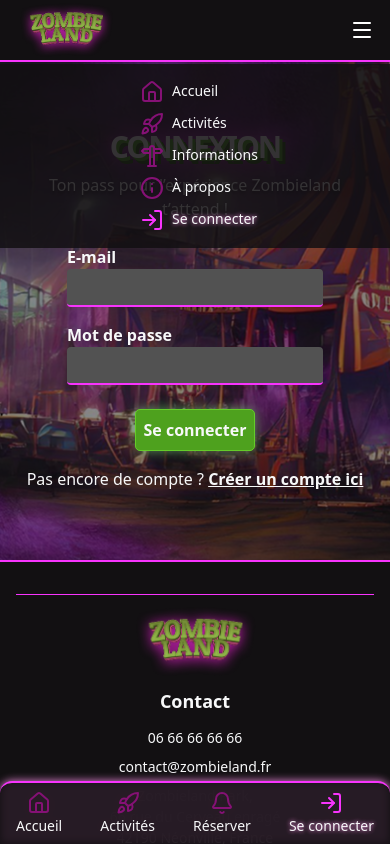
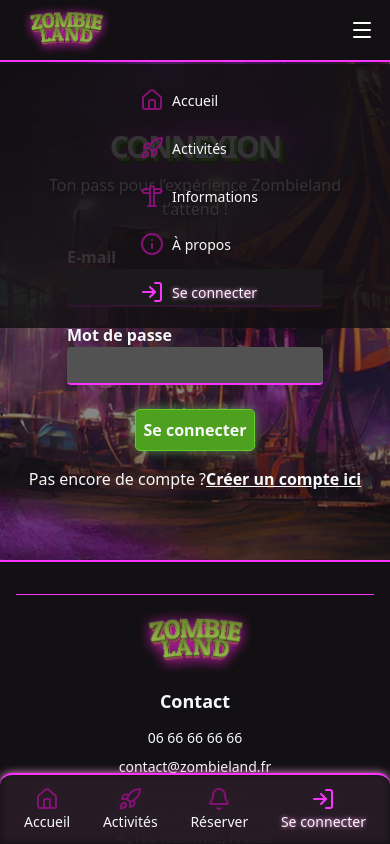
Before and after one commit to melanie-saunier/zombieland, a Next.js app in the folder front-client/: page /login in a window 390 px wide. Both pictures are taken after a click on the button 362 px from the left and 29 px from the top of the page. Shown: the top 844 px of the page. Built offline with nearby package versions, Linux system fonts and the light colour scheme; no server answers.

Commit message:
(front)feat: logout is OK everywhere

```diff
--- a/front-client/src/app/activities/layout.tsx
+++ b/front-client/src/app/activities/layout.tsx
@@ -8,7 +8,7 @@ export const metadata: Metadata = {
   description: "Découvrez toutes nos activités !",
 };
 
-export default function LoginLayout({
+export default function ActivitiesLayout({
   children,
 }: {
   children: React.ReactNode;
--- a/front-client/src/app/booking/page.tsx
+++ b/front-client/src/app/booking/page.tsx
@@ -255,7 +255,7 @@ export default function BookingPage() {
   }
 
   return (
-    <section className="min-h-screen p-4 md:p-8">
+    <section className="bg-radial from-[#961990] to-[#000000] min-h-screen p-4 md:p-8">
       <div className="max-w-4xl mx-auto space-y-8">
         <h1 className="title text-4xl md:text-5xl text-center mb-8">
           Réserver vos billets
--- a/front-client/src/app/login/page.tsx
+++ b/front-client/src/app/login/page.tsx
@@ -11,19 +11,31 @@ import useUserContext from "../../context/useUserContext";
 export default function LoginPage() {
   // pour faire un focus sur le premier input(input email) lorsque l'on arrive sur la page
   const inpuRef = useRef<HTMLInputElement>(null);
+  // Router Next.js pour redirections après login
   const router = useRouter();
 
+  // Récupération des fonctions du contexte utilisateur
   const { login, setLogged } = useUserContext();
+
+  // State pour gérer l'affichage des messages d'erreur et de succès
   const [error, setError] = useState<null | string>(null);
   const [success, setSuccess] = useState<null | string>(null);
 
+  // Focus automatique sur le champ email au montage du composant
   useEffect(() => {
     inpuRef.current?.focus();
   }, []);
 
+  /**
+   * Vérifie les identifiants saisis
+   * @param email - Email saisi par l'utilisateur
+   * @param password - Mot de passe saisi par l'utilisateur
+   */
   const checkCrendentials = async (email: string, password: string) => {
 		try {
+      // Appel à l'API login
 			const user = await authApi.login({email, password});
+      // Si aucun utilisateur retourné → identifiants incorrects
       if (!user) {
         setError("Email ou mot de passe incorrect");
         return;
@@ -34,37 +46,41 @@ export default function LoginPage() {
       setLogged(true);
 
       // Message de succès
-      setSuccess(`Bienvenue ${user.firstname} ! Tu vas être redirigé vers la page d'accueil.`);
+      setSuccess(`Bienvenue ${user.firstname} ! Tu vas être redirigé·e vers la page d'accueil.`);
       setError(null);
 
-      // redirection après un petit délai pour laisser le message visible
+      // Redirection vers la page d'accueil après 3 secondes
       setTimeout(() => {
         router.push("/"); // redirection vers la home
-      }, 3000);
+      }, 2000);
 
 		} catch (e) {
-			// si on reçoit une 401 unauthorisez c'est que y'a une erreur de email ou password on va afficher une erreur
-			console.log("erreur");
+			// Gestion des erreurs (ex: 401 Unauthorized)
+			console.log("Erreur lors du login :", e);
 			setError("Email ou mot de passe incorrect");
 		}
 	};
 
   return(
     <div className="relative flex flex-col justify-center bg-[url('/images/background.png')] bg-no-repeat bg-cover bg-center min-h-[500px] md:min-h-screen p-4 md:p-8">
+
       {/* div pour un effet overlay (noir) pour que le text ressorte bien par dessus l'image de background */}
       <div className="absolute inset-0 bg-neutral-700/50"></div>
+
+      {/* Contenu du formulaire */}
       <div className="relative z-10">
         <h1 className="title text-3xl md:text-5xl text-center">Connexion</h1>
         <p className="text-center text-base md:text-xl p-2 text-shadow-lg/30">Ton pass pour l’expérience Zombieland t’attend !</p>
+        {/* Formulaire de connexion */}
         <form
           className="flex flex-col items-center gap-4 pb-2"
           onSubmit={(e) => {
-            e.preventDefault(); // empêche le rechargement de la page
-            setError(null); // reset error
+            e.preventDefault(); // Empêche le rechargement de la page
+            setError(null); // Reset des messages d'erreur
             const formData = new FormData(e.currentTarget);
             const email = formData.get("email") as string;
             const password = formData.get("password") as string;
-            checkCrendentials(email, password);
+            checkCrendentials(email, password); // Vérification des identifiant
           }}
         >
           <div className="flex flex-col">
@@ -73,6 +89,8 @@ export default function LoginPage() {
             {/* tabIndex -1 pour ne pas accèder à cet index avec la touche tab et autocomplete:off pour pas que le navigateur ne complète automatiquement l'input */}
             <input type="text" name="honeypot" className="hidden" tabIndex={-1} autoComplete="off"/>
           </div>
+
+          {/* Champ Email */}
           <div className="flex flex-col w-64 md:w-80" >
             <label htmlFor="email" className="font-bold">E-mail</label>
             <input
@@ -84,7 +102,7 @@ export default function LoginPage() {
               className="input_style"
             />
           </div>
-
+          {/* Champ Mot de passe */}
           <div className="flex flex-col w-64 md:w-80">
             <label htmlFor="password" className="font-bold">Mot de passe</label>
             <input
@@ -94,24 +112,34 @@ export default function LoginPage() {
               className="input_style"
               required/>
           </div>
-          <button type="submit" className="button_booking m-2 p-2 md:m-4 md:py-4 md:px-12 font-bold">Se connecter</button>
+          {/* Bouton de soumission */}
+          {!success && (
+            <button type="submit" className="button_booking m-2 p-2 md:m-4 md:py-4 md:px-12 font-bold">
+              Se connecter
+            </button>
+          )}
         </form>
 
         {/* Pour afficher l'erreur de connexion */}
         {error && (
-          <div className="p-4 m-4 bg-red-900/70 border-2 border-red-500 rounded-lg shadow-[0_0_12px_0_rgba(255,0,0,0.3)]" role="alert">
+          <div className="w-fit p-4 my-4 mx-auto bg-red-900/70 border-2 border-red-500 rounded-lg shadow-[0_0_12px_0_rgba(255,0,0,0.3)]" role="alert">
             <p className="text-red-300 text-sm space-y-1 text-center">{error}</p>
           </div>
         )}
 
         {/* Pour afficher le message de connexion de succès */}
         {success && (
-          <div className="p-4 m-4 bg-green-900/70 border-2 border-green-500 rounded-lg shadow-[0_0_12px_0_rgba(0,255,0,0.3)]" role="alert">
+          <div className="w-fit p-4 my-4 mx-auto bg-green-900/70 border-2 border-green-500 rounded-lg shadow-[0_0_12px_0_rgba(0,255,0,0.3)]" role="alert">
             <p className="text-green-300 text-sm space-y-1 text-center">{success}</p>
           </div>
         )}
 
-        <p className="text-center drop-shadow-lg/30">Pas encore de compte ? <Link href={"/register"} className="font-semibold underline hover:text-primary-purple-200 transition">Créer un compte ici</Link></p>
+        {/* Lien vers la page d'inscription */}
+        <p className="text-center drop-shadow-lg/30">
+          Pas encore de compte ?
+          <Link href={"/register"} className="font-semibold underline hover:text-primary-purple-200 transition">
+            Créer un compte ici
+          </Link></p>
       </div>
     </div>
   );
--- a/front-client/src/app/page.tsx
+++ b/front-client/src/app/page.tsx
@@ -23,6 +23,7 @@ export default function Home() {
   const [activities, setActivities] = useState<IActivity[]>([]);
   const [errorActivities, setErrorActivities] = useState<string | null>(null);
   const [isLoadingActivities, setIsLoadingActivities] = useState(true);
+
   // use effect pour récupérer les données avec un fetch
   useEffect(() => {
     // on récup les données des activités
@@ -47,6 +48,7 @@ export default function Home() {
     // on appelle la fonction de récupération des données:
     loadActivities();
   }, []);
+
   return (
     <>
       <section className="md:relative md:h-screen w-full">
--- a/front-client/src/components/HeaderMobile.tsx
+++ b/front-client/src/components/HeaderMobile.tsx
@@ -10,21 +10,26 @@ import Link from "next/link";
 import Image from "next/image";
 import { LogIn, Menu, House, LogOut, UserPen, Info, CalendarCheck, SignpostBig, Rocket } from "lucide-react";
 import { useState } from "react";
-import { usePathname } from "next/navigation";
+import { usePathname, useRouter } from "next/navigation";
 import useUserContext from "../context/useUserContext";
+import { useHandleLogout } from "../utils/authUtils";
 
 export default function HeaderMobile() {
   // Varible pour récupérer le chemin de la page actuelle, grâce au hook "usePathname" de React
   const pathname= usePathname();
+  const router = useRouter();
   // State pour gérer l'ouverture du menu hamburger
   const [menuOpen, setMenuOpen] = useState(false);
-  // Utilisation du contexte pour savoir si un utilisateur est connecté
-  const { logged } = useUserContext();
+  // Utilisation du contexte pour savoir si un utilisateur est connecté et pour gérer la déconnexion
+  const { logged, logout } = useUserContext();
+  // Utilisation du hook custom handleLogout avec comme paramètres la fonction logout du user context
+  const handleLogout = useHandleLogout(logout);
 
   // Variables qui rassemblent les items de la navigation sous forme de liste
   // Propriété "always" : doit toujours apparaitre dans le mnu
   // Propriété "logged" : doit apparaitre dans le menu si l'utilisateur est connecté
   // Propriété "onlyLoggedOut" : doit apparaitre dans le menu si l'utilisateur n'est pas connecté
+  // Propriété "isAction" : style spécifique pour les items Se connecter et Se déconnecter
   const navItems = [
     { name: "Accueil", path: "/", Icon: House, always: true },
     { name: "Mon profil", path: "/profile", Icon: UserPen, logged: true },
@@ -32,8 +37,8 @@ export default function HeaderMobile() {
     { name: "Activités", path: "/activities", Icon: Rocket, always: true },
     { name: "Informations", path: "/visitor-information", Icon: SignpostBig, always: true },
     { name: "À propos", path: "/about", Icon: Info, always: true },
-    { name: "Se connecter", path: "/login", Icon: LogIn, onlyLoggedOut: true },
-    { name: "Se déconnecter", path: "/logout", Icon: LogOut, logged: true },
+    { name: "Se connecter", path: "/login", Icon: LogIn, onlyLoggedOut: true, isAction: true },
+    { name: "Se déconnecter", path: "/logout", Icon: LogOut, logged: true, isAction: true },
   ];
 
   return (
@@ -57,75 +62,49 @@ export default function HeaderMobile() {
 
       {/* Menu mobile (affiché seulement si menuOpen = true) */}
       <nav className={`${menuOpen ? "bg-neutral-700/85 py-4 flex justify-center fixed z-50 w-full top-16" : "hidden"}`}>
+
         <ul className="text-neutral-50 flex flex-col gap-2">
           {/* On fait un map sur notre liste d'items de navigation et qui affichent en fonction des propriétés always, logged et onlyLoggedOut*/}
           {navItems.map((item) => {
-            // Toujours afficher
-            if (item.always) return (
-              <li key={item.path}>
-                {/*
-                  <Link> : lien cliquable qui redirige vers l'URL de l'item
-                  - href={item.path} : chemin de destination
-                  - className : applique un style conditionnel si l'item correspond à la page actuelle
-                  - onClick : ferme le menu hamburger après le clic pour l'expérience mobile
-                */}
-                <Link
-                  href={item.path}
-                  className={ `${pathname === item.path ? "flex current_page_text" : "flex"}`}
-                  onClick={() => setMenuOpen(false)}
+            // Filtrage selon l'état de connexion
+            if ((item.always) || (logged && item.logged) || (!logged && item.onlyLoggedOut)) {
+
+              // Si l'item est une action (ex: logout)
+              if (item.isAction && item.name === "Se déconnecter") {
+                return (
+                  <li key={item.name}>
+                    <button
+                        onClick={() => {
+                          setMenuOpen(false);  // fermer le menu
+                          handleLogout();      // puis déconnexion
+                        }}
+                      className="flex items-center w-full text-left px-4 py-2 hover:bg-neutral-600 rounded"
                     >
-                  {/*
-                    <item.Icon> : icône associée à l'item
-                    - color : couleur dynamique selon si l'item correspond à la page actuelle
-                    - className : applique un espacement et éventuellement un style spécial si c'est la page active
-                    - size : taille de l'icône
-                  */}
-                  <item.Icon
-                    color={ `${pathname === item.path ? "var(--color-primary-purple-300)" : "var(--color-primary-purple-500)"}`}
-                    className={ `${pathname === item.path ? "mx-2 curent_page_icon" : "mx-2"}`}
-                    size={24}
-                  />
-                  {/* Nom affiché de l'item de navigation */}
+                      <item.Icon color="var(--color-primary-purple-500)" className="mx-2" size={24} />
                       {item.name}
-                </Link>
+                    </button>
                   </li>
                 );
+              }
 
-            // Afficher si connecté
-            if (logged && item.logged) return (
-              <li key={item.path}>
+              // Item classique → navigation via Link
+              return (
+                <li key={item.name}>
                   <Link
-                  href={item.path}
-                  className={ `${pathname === item.path ? "flex current_page_text" : "flex"}`}
+                    href={item.path || "/"}
+                    className={`${pathname === item.path ? "flex current_page_text" : "flex"} items-center px-4 py-2 hover:bg-neutral-600 rounded`}
                     onClick={() => setMenuOpen(false)}
                   >
                     <item.Icon
-                    color={ `${pathname === item.path ? "var(--color-primary-purple-300)" : "var(--color-primary-purple-500)"}`}
-                    className={ `${pathname === item.path ? "mx-2 curent_page_icon" : "mx-2"}`}
+                      color={`${pathname === item.path ? "var(--color-primary-purple-300)" : "var(--color-primary-purple-500)"}`}
+                      className="mx-2"
                       size={24}
                     />
                     {item.name}
                   </Link>
                 </li>
               );
-
-            // Afficher si pas connecté
-            if (!logged && item.onlyLoggedOut) return (
-              <li key={item.path}>
-                <Link
-                  href={item.path}
-                  className={ `${pathname === item.path ? "flex current_page_text" : "flex"}`}
-                  onClick={() => setMenuOpen(false)}
-                >
-                  <item.Icon
-                    color={ `${pathname === item.path ? "var(--color-primary-purple-300)" : "var(--color-primary-purple-500)"}`}
-                    className={ `${pathname === item.path ? "mx-2 curent_page_icon" : "mx-2"}`}
-                    size={24}
-                  />
-                  {item.name}
-                </Link>
-              </li>
-            );
+            }
 
           })}
         </ul>
--- a/front-client/src/components/NavBarDesktop.tsx
+++ b/front-client/src/components/NavBarDesktop.tsx
@@ -13,16 +13,18 @@ import { Bell, CalendarCheck, House, Info, LogIn, LogOut, Rocket, SignpostBig, U
 import Image from "next/image";
 import Link from "next/link";
 import { usePathname } from "next/navigation";
-import { useState } from "react";
 import LinkButton from "./LinkButton";
 import useUserContext from "../context/useUserContext";
+import { useHandleLogout } from "../utils/authUtils";
 
 
 export default function NavBarDesktop() {
   // Varible pour récupérer le chemin de la page actuelle, grâce au hook "usePathname" de React
   const pathname= usePathname();
   // Utilisation du contexte pour savoir si un utilisateur est connecté
-  const { logged } = useUserContext();
+  const { logged, logout } = useUserContext();
+  // Utilisation du hook custom handleLogout avec comme paramètres la fonction logout du user context
+  const handleLogout = useHandleLogout(logout);
 
   // Variables qui rassemblent les items de la navigation sous forme de liste
   // Propriété "always" : doit toujours apparaitre dans le mnu
@@ -102,6 +104,22 @@ export default function NavBarDesktop() {
             if ((!logged && item.onlyLoggedOut) || (logged && item.logged)) {
               return (
                 <div key={item.path} className="border-b border-t border-solid border-primary-purple-300 w-full">
+                  {item.name === "Se déconnecter" ? (
+                    // Pour logout → utiliser un bouton et appeler handleLogout
+                    <button
+                      onClick={handleLogout}
+                      className={`flex items-center gap-2 px-8 py-4 w-full
+                      hover:scale-110 transition-transform duration-200 text-left`}
+                    >
+                      <item.Icon
+                        color={pathname === item.path ? "var(--color-primary-purple-300)" : "var(--color-primary-purple-500)"}
+                        className={pathname === item.path ? "mx-2 curent_page_icon" : "mx-2"}
+                        size={24}
+                      />
+                      {item.name}
+                    </button>
+                  ) : (
+                    // Sinon → lien classique pour "Se connecter"
                     <Link
                       href={item.path}
                       className={`flex items-center gap-2 px-8 py-4 w-full
@@ -115,6 +133,7 @@ export default function NavBarDesktop() {
                       />
                       {item.name}
                     </Link>
+                  )}
                 </div>
             );
           }
--- a/front-client/src/components/NavBarMobile.tsx
+++ b/front-client/src/components/NavBarMobile.tsx
@@ -6,26 +6,30 @@
 
 import Link from "next/link";
 import { LogIn, House, LogOut,  Rocket, Bell } from "lucide-react";
-import { useState } from "react";
 import { usePathname } from "next/navigation";
 import useUserContext from "../context/useUserContext";
+import { useHandleLogout } from "../utils/authUtils";
+
 
 export default function NavBarMobile() {
   // Varible pour récupérer le chemin de la page actuelle, grâce au hook "usePathname" de React
   const pathname= usePathname();
   // Utilisation du contexte pour savoir si un utilisateur est connecté
-  const { logged } = useUserContext();
+  const { logged, logout } = useUserContext();
+  // Utilisation du hook custom handleLogout avec comme paramètres la fonction logout du user context
+  const handleLogout = useHandleLogout(logout);
 
   // Variables qui rassemblent les items de la navigation sous forme de liste
   // Propriété "always" : doit toujours apparaitre dans le mnu
   // Propriété "logged" : doit apparaitre dans le menu si l'utilisateur est connecté
   // Propriété "onlyLoggedOut" : doit apparaitre dans le menu si l'utilisateur n'est pas connecté
+  // Propriété "isAction" : style spécifique pour les items Se connecter et Se déconnecter (bordure top et bottom rose)
   const navItems = [
     { name: "Accueil", path: "/", Icon: House, always: true },
     { name: "Activités", path: "/activities", Icon: Rocket, always: true },
     { name: "Réserver", path: "/booking", Icon: Bell, always: true },
-    { name: "Se connecter", path: "/login", Icon: LogIn, onlyLoggedOut: true },
-    { name: "Se déconnecter", path: "/logout", Icon: LogOut, logged: true },
+    { name: "Se connecter", path: "/login", Icon: LogIn, onlyLoggedOut: true, isAction: true },
+    { name: "Se déconnecter", path: "/logout", Icon: LogOut, logged: true, isAction: true },
   ];
 
   return (
@@ -34,60 +38,45 @@ export default function NavBarMobile() {
       <ul className="flex justify-between px-2 text-neutral-50">
         {/* On fait un map sur notre liste d'items de navigation et qui affichent en fonction des propriétés always, logged et onlyLoggedOut*/}
         {navItems.map((item) => {
-          // Toujours afficher
-          if (item.always) return (
-            <li key={item.path}>
-              {/* Lien cliquable vers la page de l'item */}
-              <Link
-                href={item.path}
-                className={ `${pathname === item.path ? "flex flex-col items-center current_page_text" : "flex flex-col items-center"}`}
+          // Filtrage selon état de connexion
+          if ((item.always) || (logged && item.logged) || (!logged && item.onlyLoggedOut)) {
+
+            // Si l'item est une action (ex: logout)
+            if (item.isAction && item.name === "Se déconnecter") {
+              return (
+                <li key={item.name}>
+                  <button
+                    onClick={handleLogout}
+                    className="flex flex-col items-center px-2 py-1 hover:bg-neutral-600 rounded w-full"
                   >
-                {/* Icône de l'item */}
                     <item.Icon
-                  color={ `${pathname === item.path ? "var(--color-primary-purple-300)" : "var(--color-primary-purple-500)"}`}
-                  className={ `${pathname === item.path ? "mx-2 curent_page_icon" : "mx-2"}`}
+                      color={pathname === item.path ? "var(--color-primary-purple-300)" : "var(--color-primary-purple-500)"}
+                      className="mx-2"
                       size={24}
                     />
-                {/* Nom affiché de l'item sous l'icône */}
+                    <p>{item.name}</p>
+                  </button>
+                </li>
+              );
+            }
+
+            // Item classique → navigation via Link
+            return (
+              <li key={item.name}>
+                <Link
+                  href={item.path || "/"}
+                  className={`${pathname === item.path ? "flex flex-col items-center current_page_text" : "flex flex-col items-center"} px-2 py-1 hover:bg-neutral-600 rounded`}
+                >
+                  <item.Icon
+                    color={pathname === item.path ? "var(--color-primary-purple-300)" : "var(--color-primary-purple-500)"}
+                    className="mx-2"
+                    size={24}
+                  />
                   <p>{item.name}</p>
                 </Link>
               </li>
             );
-
-          // Afficher si connecté
-          if (logged && item.logged) return (
-            <li key={item.path}>
-              <Link
-                href={item.path}
-                className={ `${pathname === item.path ? "flex flex-col items-center current_page_text" : "flex flex-col items-center"}`}
-              >
-                <item.Icon
-                  color={ `${pathname === item.path ? "var(--color-primary-purple-300)" : "var(--color-primary-purple-500)"}`}
-                  className={ `${pathname === item.path ? "mx-2 curent_page_icon" : "mx-2"}`}
-                  size={24}
-                />
-                {item.name}
-              </Link>
-            </li>
-          );
-
-          // Afficher si pas connecté
-          if (!logged && item.onlyLoggedOut) return (
-            <li key={item.path}>
-              <Link
-                href={item.path}
-                className={ `${pathname === item.path ? "flex flex-col items-center current_page_text" : "flex flex-col items-center"}`}
-              >
-                <item.Icon
-                  color={ `${pathname === item.path ? "var(--color-primary-purple-300)" : "var(--color-primary-purple-500)"}`}
-                  className={ `${pathname === item.path ? "mx-2 curent_page_icon" : "mx-2"}`}
-                  size={24}
-                />
-                {item.name}
-              </Link>
-            </li>
-          );
-
+          }
         })}
       </ul>
     </nav>
--- /dev/null
+++ b/front-client/src/utils/authUtils.ts
@@ -0,0 +1,35 @@
+// src/utils/authUtils.ts
+
+// Import des hooks de navigation de Next.js
+import { useRouter } from "next/navigation";
+
+/**
+ * useHandleLogout
+ * ----------------
+ * Hook custom pour gérer la déconnexion d'un utilisateur.
+ *
+ * Paramètres :
+ * - logout : fonction fournie par le contexte pour déconnecter l'utilisateur
+ * - setLogoutMessage : setter pour afficher un message temporaire après la déconnexion
+ *
+ * Retourne : une fonction handleLogout à utiliser dans les composants.
+ */
+export const useHandleLogout = (logout: () => void) => {
+  // Hook Next.js pour effectuer des redirections programmatiques
+  const router = useRouter();
+
+  /**
+   * handleLogout
+   * --------------
+   * Fonction qui sera appelée lorsqu'on clique sur "Se déconnecter".
+   */
+  const handleLogout = () => {
+    logout(); // Appel de la fonction de déconnexion globale (context)
+
+    // Redirection vers la page d'accueil
+    router.push("/");
+  };
+
+  // On retourne la fonction handleLogout pour pouvoir l'utiliser dans les composants
+  return handleLogout;
+};
--- a/front-client/src/utils/bookingUtils.ts
+++ b/front-client/src/utils/bookingUtils.ts
@@ -1,4 +1,4 @@
-// src/utils/date.ts
+// src/utils/bookingUtils.ts
 
 // Définition de maximum de tickets possibles par réservation
 export const MAX_TICKETS_PER_BOOKING = 15;
```
Lines whose indentation alone changed are shown as unchanged.
